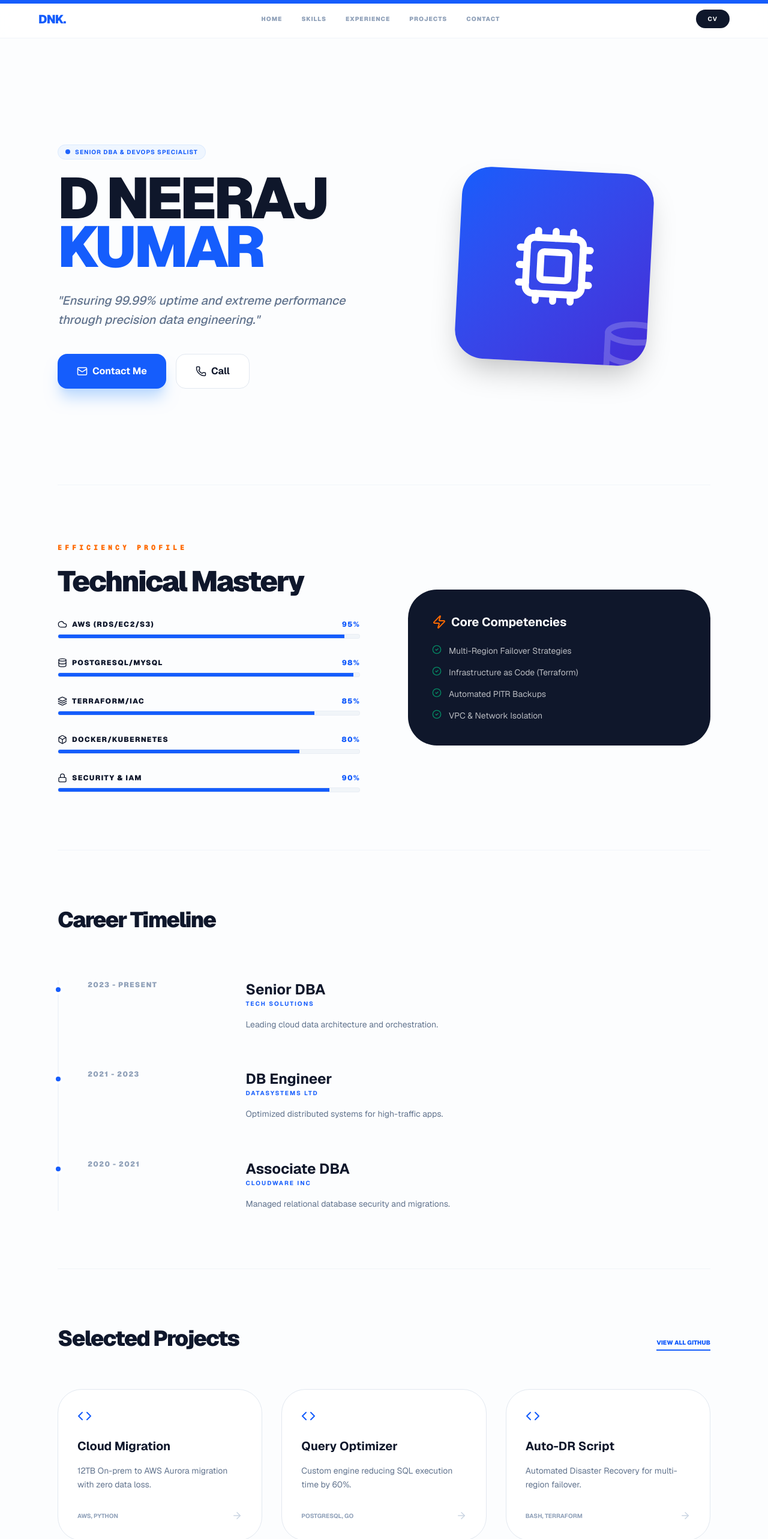
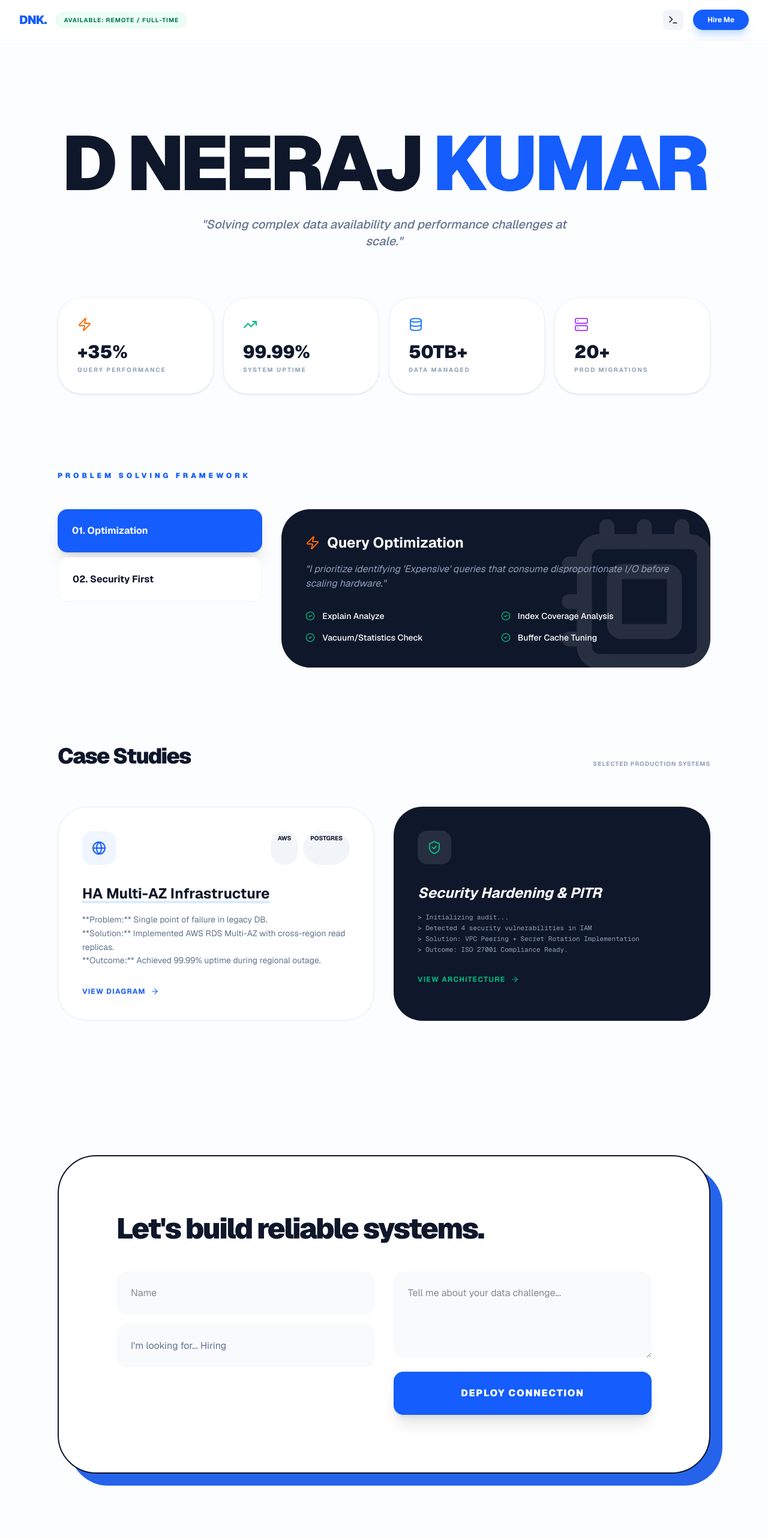
Before and after one commit to dneerajkumar/dneerajkumar.github.io, a Next.js app: page / in a window 1280 px wide. Shown: the top 2566 px of the page at 60% size. Built offline with nearby package versions, Linux system fonts and the light colour scheme.

Commit message:
Final: Senior Lead Portfolio with Impact Metrics and CLI

```diff
--- a/app/page.tsx
+++ b/app/page.tsx
@@ -1,226 +1,202 @@
 "use client";
-import React, { useState, useRef, useEffect } from 'react';
-import { motion, AnimatePresence, useScroll, useSpring, useTransform, useInView } from 'framer-motion';
+import React, { useState, useEffect } from 'react';
+import { motion, AnimatePresence } from 'framer-motion';
 import confetti from 'canvas-confetti';
 import {
-  Github, Linkedin, Mail, Database, Phone, Server,
-  ShieldCheck, Zap, TrendingUp, ChevronRight,
-  Cloud, Download, Cpu, CheckCircle2,
-  ArrowRight, Box, Globe, Lock, Quote, Star,
-  User, Send, Code, Layers, MousePointer2
+  Database, ShieldCheck, Zap, Server, Cloud, Cpu,
+  TrendingUp, Terminal, Code, CheckCircle2,
+  ArrowRight, Globe, Lock, Mail, Phone,
+  Layers, Search, AlertTriangle, PlayCircle
 } from 'lucide-react';
 
-// --- SEO & META (Put this in your layout.tsx or top of page) ---
-// Title: D Neeraj Kumar | Senior DBA & DevOps Specialist
-// Description: Expert Database Administrator and DevOps Engineer with 3.5+ years of experience in AWS, PostgreSQL, and Automation.
+export default function NeerajSeniorPortfolio() {
+  const [activeTab, setActiveTab] = useState('process');
+  const [isCliOpen, setIsCliOpen] = useState(false);
 
-const FadeInSection = ({ children, delay = 0 }: { children: React.ReactNode, delay?: number }) => {
-  const ref = useRef(null);
-  const isInView = useInView(ref, { once: false, margin: "-100px" });
-  return (
-    <motion.div
-      ref={ref}
-      initial={{ opacity: 0, y: 30 }}
-      animate={isInView ? { opacity: 1, y: 0 } : { opacity: 0, y: 30 }}
-      transition={{ duration: 0.7, delay }}
-    >
-      {children}
-    </motion.div>
-  );
-};
-
-export default function NeerajPortfolio() {
-  const [expandedIdx, setExpandedIdx] = useState<number | null>(0);
-  const { scrollYProgress } = useScroll();
-  const scaleX = useSpring(scrollYProgress, { stiffness: 100, damping: 30 });
-
-  const skills = [
-    { name: "AWS (RDS/EC2/S3)", level: 95, icon: <Cloud size={16}/> },
-    { name: "PostgreSQL/MySQL", level: 98, icon: <Database size={16}/> },
-    { name: "Terraform/IaC", level: 85, icon: <Layers size={16}/> },
-    { name: "Docker/Kubernetes", level: 80, icon: <Box size={16}/> },
-    { name: "Security & IAM", level: 90, icon: <Lock size={16}/> },
+  // 1. IMPACT METRICS DATA
+  const metrics = [
+    { label: "Query Performance", value: "+35%", icon: <Zap className="text-orange-500" /> },
+    { label: "System Uptime", value: "99.99%", icon: <TrendingUp className="text-emerald-500" /> },
+    { label: "Data Managed", value: "50TB+", icon: <Database className="text-blue-500" /> },
+    { label: "Prod Migrations", value: "20+", icon: <Server className="text-purple-500" /> },
   ];
 
-  const projects = [
-    { title: "Cloud Migration", desc: "12TB On-prem to AWS Aurora migration with zero data loss.", tech: "AWS, Python", link: "#" },
-    { title: "Query Optimizer", desc: "Custom engine reducing SQL execution time by 60%.", tech: "PostgreSQL, Go", link: "#" },
-    { title: "Auto-DR Script", desc: "Automated Disaster Recovery for multi-region failover.", tech: "Bash, Terraform", link: "#" },
-  ];
-
-  const handleDownload = () => {
-    confetti({ particleCount: 150, spread: 70, origin: { y: 0.6 }, colors: ['#2563eb', '#f97316'] });
-    // window.open('/resume.pdf', '_blank');
+  // 2. "HOW I WORK" CONTENT
+  const workLogic = {
+    performance: {
+      title: "Query Optimization",
+      steps: ["Explain Analyze", "Index Coverage Analysis", "Vacuum/Statistics Check", "Buffer Cache Tuning"],
+      logic: "I prioritize identifying 'Expensive' queries that consume disproportionate I/O before scaling hardware."
+    },
+    security: {
+      title: "Infrastructure Security",
+      steps: ["Least Privilege IAM", "VPC Flow Log Monitoring", "Encryption at Rest/Transit", "Secret Rotation"],
+      logic: "Data integrity is non-negotiable. I design with a 'Zero Trust' architecture at the database layer."
+    }
   };
 
   return (
-    <div className="min-h-screen bg-[#fcfdfe] text-slate-900 font-sans selection:bg-blue-100 selection:text-blue-900 overflow-x-hidden relative">
-      <motion.div className="fixed top-0 left-0 right-0 h-1.5 bg-blue-600 z-[100] origin-left" style={{ scaleX }} />
+    <div className="min-h-screen bg-[#fcfdfe] text-slate-900 font-sans selection:bg-blue-100 overflow-x-hidden">
 
-      {/* 2. FIXED NAVIGATION BAR */}
-      <nav className="fixed top-0 left-0 right-0 z-[90] bg-white/80 backdrop-blur-lg border-b border-slate-100 px-8 py-4">
-        <div className="max-w-6xl mx-auto flex justify-between items-center">
+      {/* 8. AVAILABILITY & NAV */}
+      <nav className="fixed top-0 w-full z-[100] bg-white/80 backdrop-blur-md border-b border-slate-100 px-8 py-4 flex justify-between items-center">
+        <div className="flex items-center gap-4">
           <span className="font-black text-xl tracking-tighter text-blue-600">DNK.</span>
-          <div className="hidden md:flex gap-8 text-[10px] font-black uppercase tracking-widest text-slate-400">
-            <a href="#home" className="hover:text-blue-600 transition-colors">Home</a>
-            <a href="#skills" className="hover:text-blue-600 transition-colors">Skills</a>
-            <a href="#experience" className="hover:text-blue-600 transition-colors">Experience</a>
-            <a href="#projects" className="hover:text-blue-600 transition-colors">Projects</a>
-            <a href="#contact" className="hover:text-blue-600 transition-colors">Contact</a>
+          <span className="hidden md:block px-3 py-1 bg-emerald-50 text-emerald-700 rounded-full text-[10px] font-bold border border-emerald-100 uppercase tracking-widest">
+            Available: Remote / Full-time
+          </span>
         </div>
-          <button onClick={handleDownload} className="bg-slate-900 text-white px-5 py-2 rounded-full text-[10px] font-bold hover:bg-blue-600 transition-all uppercase tracking-widest">CV</button>
+        <div className="flex gap-4">
+          <button onClick={() => setIsCliOpen(!isCliOpen)} className="p-2 bg-slate-100 rounded-lg hover:bg-slate-200 transition-colors">
+            <Terminal size={18} />
+          </button>
+          <button onClick={() => document.getElementById('contact')?.scrollIntoView({behavior:'smooth'})} className="bg-blue-600 text-white px-6 py-2 rounded-full text-xs font-bold shadow-lg shadow-blue-200">
+            Hire Me
+          </button>
         </div>
       </nav>
 
-      <main className="max-w-6xl mx-auto px-8 relative z-10 pt-20">
+      <main className="max-w-6xl mx-auto px-8 pt-32 pb-20">
 
-        {/* 1. HERO SECTION WITH VISUALS */}
-        <section id="home" className="py-24 md:py-40 grid md:grid-cols-2 gap-12 items-center text-left">
-          <motion.div initial={{ opacity: 0, x: -50 }} animate={{ opacity: 1, x: 0 }} transition={{ duration: 0.8 }}>
-            <div className="inline-flex items-center gap-2 px-3 py-1 bg-blue-50 text-blue-600 rounded-full text-[10px] font-bold mb-6 tracking-widest uppercase border border-blue-100">
-              <span className="w-2 h-2 rounded-full bg-blue-600 animate-pulse" /> Senior DBA & DevOps Specialist
-            </div>
-            <h1 className="text-6xl md:text-8xl font-black tracking-tighter text-slate-900 leading-[0.85] mb-8">
-              D NEERAJ <br /><span className="text-blue-600">KUMAR</span>
+        {/* HERO SECTION */}
+        <section className="py-20 text-center">
+          <motion.div initial={{ opacity: 0, y: 20 }} animate={{ opacity: 1, y: 0 }}>
+            <h1 className="text-6xl md:text-9xl font-black tracking-tighter mb-6 leading-none">
+              D NEERAJ <span className="text-blue-600">KUMAR</span>
             </h1>
-            <p className="text-xl text-slate-500 max-w-lg mb-10 leading-relaxed font-medium italic">
-              "Ensuring 99.99% uptime and extreme performance through precision data engineering."
+            <p className="text-xl text-slate-500 max-w-2xl mx-auto italic font-medium">
+              "Solving complex data availability and performance challenges at scale."
             </p>
-            <div className="flex gap-4">
-              <button onClick={() => document.getElementById('contact')?.scrollIntoView({behavior:'smooth'})} className="bg-blue-600 text-white px-8 py-4 rounded-2xl font-bold flex items-center gap-2 hover:scale-105 transition-transform shadow-xl shadow-blue-200">
-                <Mail size={18} /> Contact Me
-              </button>
-              <a href="tel:+917077600849" className="bg-white border border-slate-200 text-slate-900 px-8 py-4 rounded-2xl font-bold flex items-center gap-2 hover:bg-slate-50 transition-colors">
-                <Phone size={18} /> Call
-              </a>
-            </div>
-          </motion.div>
-          <motion.div initial={{ opacity: 0, scale: 0.8 }} animate={{ opacity: 1, scale: 1 }} className="relative flex justify-center">
-            {/* Visual placeholder for Avatar/DB Concept */}
-            <div className="w-80 h-80 bg-gradient-to-br from-blue-600 to-indigo-700 rounded-[3rem] shadow-2xl rotate-3 relative overflow-hidden flex items-center justify-center">
-               <Database size={120} className="text-white opacity-20 absolute -bottom-10 -right-10" />
-               <Cpu size={140} className="text-white" />
-            </div>
           </motion.div>
         </section>
 
-        {/* 3. SKILLS VISUALIZATION (Visual bars) */}
-        <section id="skills" className="py-24 border-t border-slate-100">
-          <div className="grid md:grid-cols-2 gap-20 items-center">
-            <div>
-              <h2 className="text-xs font-black uppercase tracking-[0.4em] text-orange-500 mb-6 font-mono">Efficiency Profile</h2>
-              <h3 className="text-5xl font-black mb-10 tracking-tighter">Technical Mastery</h3>
-              <div className="space-y-8">
-                {skills.map((s, i) => (
-                  <div key={i}>
-                    <div className="flex justify-between mb-2 text-xs font-black uppercase tracking-widest">
-                      <span className="flex items-center gap-2">{s.icon} {s.name}</span>
-                      <span className="text-blue-600">{s.level}%</span>
+        {/* 1. IMPACT METRICS SECTION */}
+        <section className="grid grid-cols-2 md:grid-cols-4 gap-4 mb-32">
+          {metrics.map((m, i) => (
+            <div key={i} className="p-8 bg-white border border-slate-100 rounded-[2.5rem] shadow-sm hover:shadow-xl transition-all">
+              <div className="mb-4">{m.icon}</div>
+              <div className="text-3xl font-black text-slate-900 mb-1">{m.value}</div>
+              <div className="text-[10px] font-bold uppercase text-slate-400 tracking-[0.2em]">{m.label}</div>
             </div>
-                    <div className="h-2 bg-slate-100 rounded-full overflow-hidden border border-slate-200/50">
-                      <motion.div
-                        initial={{ width: 0 }}
-                        whileInView={{ width: `${s.level}%` }}
-                        transition={{ duration: 1.5, ease: "easeOut" }}
-                        className="h-full bg-blue-600"
-                      />
+          ))}
+        </section>
+
+        {/* 3. "HOW I WORK" SECTION */}
+        <section className="mb-32">
+          <h2 className="text-xs font-black uppercase tracking-[0.4em] text-blue-600 mb-12">Problem Solving Framework</h2>
+          <div className="grid md:grid-cols-3 gap-8">
+            <div className="md:col-span-1 space-y-2">
+              <button onClick={() => setActiveTab('process')} className={`w-full text-left p-6 rounded-2xl font-bold transition-all ${activeTab === 'process' ? 'bg-blue-600 text-white shadow-xl' : 'bg-white border border-slate-100'}`}>01. Optimization</button>
+              <button onClick={() => setActiveTab('security')} className={`w-full text-left p-6 rounded-2xl font-bold transition-all ${activeTab === 'security' ? 'bg-blue-600 text-white shadow-xl' : 'bg-white border border-slate-100'}`}>02. Security First</button>
             </div>
+            <div className="md:col-span-2 bg-slate-900 rounded-[3rem] p-10 text-white relative overflow-hidden">
+               <div className="relative z-10">
+                 <h3 className="text-2xl font-bold mb-4 flex items-center gap-3">
+                   <Zap size={24} className="text-orange-500" /> {activeTab === 'process' ? workLogic.performance.title : workLogic.security.title}
+                 </h3>
+                 <p className="text-slate-400 mb-8 italic">"{activeTab === 'process' ? workLogic.performance.logic : workLogic.security.logic}"</p>
+                 <div className="grid grid-cols-2 gap-4">
+                    {(activeTab === 'process' ? workLogic.performance.steps : workLogic.security.steps).map((step, i) => (
+                      <div key={i} className="flex gap-3 items-center text-sm font-medium">
+                        <CheckCircle2 size={16} className="text-emerald-500" /> {step}
                       </div>
                     ))}
                  </div>
                </div>
-            <div className="bg-slate-900 p-10 rounded-[3rem] text-white">
-              <h4 className="text-xl font-bold mb-6 flex items-center gap-2"><Zap className="text-orange-500"/> Core Competencies</h4>
-              <ul className="space-y-4 opacity-70 text-sm">
-                <li className="flex gap-3"><CheckCircle2 size={16} className="text-emerald-500" /> Multi-Region Failover Strategies</li>
-                <li className="flex gap-3"><CheckCircle2 size={16} className="text-emerald-500" /> Infrastructure as Code (Terraform)</li>
-                <li className="flex gap-3"><CheckCircle2 size={16} className="text-emerald-500" /> Automated PITR Backups</li>
-                <li className="flex gap-3"><CheckCircle2 size={16} className="text-emerald-500" /> VPC & Network Isolation</li>
-              </ul>
+               <div className="absolute -bottom-10 -right-10 opacity-10"><Cpu size={300} /></div>
             </div>
           </div>
         </section>
 
-        {/* 4. INTERACTIVE TIMELINE EXPERIENCE */}
-        <section id="experience" className="py-24 border-t border-slate-100">
-          <h2 className="text-4xl font-black mb-20 tracking-tighter">Career Timeline</h2>
-          <div className="relative border-l-2 border-slate-100 ml-4 md:ml-0 space-y-16">
-            {[
-              { year: "2023 - Present", role: "Senior DBA", co: "Tech Solutions", d: "Leading cloud data architecture and orchestration." },
-              { year: "2021 - 2023", role: "DB Engineer", co: "DataSystems Ltd", d: "Optimized distributed systems for high-traffic apps." },
-              { year: "2020 - 2021", role: "Associate DBA", co: "CloudWare Inc", d: "Managed relational database security and migrations." },
-            ].map((exp, i) => (
-              <FadeInSection key={i} delay={i * 0.1}>
-                <div className="relative pl-12">
-                  <div className="absolute -left-[9px] top-2 w-4 h-4 rounded-full bg-blue-600 border-4 border-white" />
-                  <div className="grid md:grid-cols-4 gap-4">
-                    <div className="text-xs font-black text-slate-400 uppercase tracking-widest">{exp.year}</div>
-                    <div className="md:col-span-3">
-                      <h4 className="text-2xl font-bold text-slate-900">{exp.role}</h4>
-                      <p className="text-blue-600 font-bold uppercase text-[10px] tracking-[0.2em] mb-4">{exp.co}</p>
-                      <p className="text-slate-500 leading-relaxed text-sm">{exp.d}</p>
+        {/* 2. ARCHITECTURE / PROJECTS (Interactive Case Studies) */}
+        <section id="projects" className="mb-32">
+           <div className="flex justify-between items-end mb-16">
+              <h2 className="text-4xl font-black tracking-tighter">Case Studies</h2>
+              <span className="text-[10px] font-bold text-slate-400 uppercase tracking-widest">Selected Production Systems</span>
+           </div>
+           <div className="grid md:grid-cols-2 gap-8">
+              <div className="group bg-white border border-slate-200 p-10 rounded-[3rem] hover:border-blue-500 transition-all">
+                 <div className="flex justify-between mb-8">
+                    <div className="p-4 bg-blue-50 text-blue-600 rounded-2xl"><Globe size={24}/></div>
+                    <div className="flex gap-2">
+                      <span className="px-3 py-1 bg-slate-100 rounded-full text-[10px] font-bold">AWS</span>
+                      <span className="px-3 py-1 bg-slate-100 rounded-full text-[10px] font-bold">POSTGRES</span>
                     </div>
                  </div>
+                 <h4 className="text-2xl font-bold mb-4 underline decoration-blue-100 decoration-4 underline-offset-4">HA Multi-AZ Infrastructure</h4>
+                 <p className="text-slate-500 text-sm mb-8 leading-relaxed">
+                   **Problem:** Single point of failure in legacy DB. <br/>
+                   **Solution:** Implemented AWS RDS Multi-AZ with cross-region read replicas. <br/>
+                   **Outcome:** Achieved 99.99% uptime during regional outage.
+                 </p>
+                 <button className="flex items-center gap-2 text-blue-600 font-bold text-xs uppercase tracking-widest group-hover:gap-4 transition-all">
+                   View Diagram <ArrowRight size={14} />
+                 </button>
               </div>
-              </FadeInSection>
-            ))}
+              <div className="group bg-slate-900 text-white p-10 rounded-[3rem] hover:shadow-2xl transition-all">
+                 <div className="p-4 bg-white/10 rounded-2xl w-fit mb-8"><ShieldCheck size={24} className="text-emerald-500" /></div>
+                 <h4 className="text-2xl font-bold mb-4 italic">Security Hardening & PITR</h4>
+                 <p className="text-slate-400 text-sm mb-8 leading-relaxed font-mono text-[11px]">
+                   &gt; Initializing audit... <br/>
+                   &gt; Detected 4 security vulnerabilities in IAM <br/>
+                   &gt; Solution: VPC Peering + Secret Rotation Implementation <br/>
+                   &gt; Outcome: ISO 27001 Compliance Ready.
+                 </p>
+                 <button className="flex items-center gap-2 text-emerald-500 font-bold text-xs uppercase tracking-widest transition-all">
+                   View Architecture <ArrowRight size={14} />
+                 </button>
+              </div>
            </div>
         </section>
 
-        {/* 5. PROJECTS SECTION (Bento Grid) */}
-        <section id="projects" className="py-24 border-t border-slate-100">
-           <div className="flex justify-between items-end mb-16">
-              <h2 className="text-4xl font-black tracking-tighter">Selected Projects</h2>
-              <a href="https://github.com" className="text-[10px] font-black uppercase text-blue-600 border-b-2 border-blue-600 pb-1">View All GitHub</a>
+        {/* 10. SMART CONTACT */}
+        <section id="contact" className="py-24">
+          <div className="bg-white border-2 border-slate-900 rounded-[4rem] p-12 md:p-24 shadow-[20px_20px_0px_#2563eb]">
+             <h2 className="text-5xl font-black mb-12 tracking-tighter">Let's build reliable systems.</h2>
+             <form className="grid md:grid-cols-2 gap-8">
+                <div className="space-y-4">
+                   <input type="text" placeholder="Name" className="w-full p-6 bg-slate-50 rounded-2xl outline-none focus:ring-2 ring-blue-500/20" />
+                   <select className="w-full p-6 bg-slate-50 rounded-2xl outline-none text-slate-500 appearance-none">
+                      <option>I'm looking for... Hiring</option>
+                      <option>Consulting/Performance Tuning</option>
+                      <option>Collaboration/Learning</option>
+                   </select>
                 </div>
-           <div className="grid md:grid-cols-3 gap-8">
-              {projects.map((p, i) => (
-                <div key={i} className="group bg-white border border-slate-200 p-8 rounded-[2.5rem] hover:shadow-2xl hover:-translate-y-2 transition-all">
-                   <Code className="text-blue-600 mb-6 group-hover:rotate-12 transition-transform" />
-                   <h4 className="text-xl font-bold mb-4">{p.title}</h4>
-                   <p className="text-sm text-slate-500 mb-8 leading-relaxed">{p.desc}</p>
-                   <div className="flex justify-between items-center">
-                      <span className="text-[10px] font-bold text-slate-400 uppercase">{p.tech}</span>
-                      <ArrowRight size={18} className="text-slate-300 group-hover:text-blue-600" />
+                <div className="space-y-4">
+                   <textarea placeholder="Tell me about your data challenge..." rows={4} className="w-full p-6 bg-slate-50 rounded-2xl outline-none focus:ring-2 ring-blue-500/20" />
+                   <button className="w-full bg-blue-600 text-white py-6 rounded-2xl font-black uppercase tracking-widest hover:bg-slate-900 transition-colors shadow-xl">
+                      Deploy Connection
+                   </button>
                 </div>
-                </div>
-              ))}
+             </form>
           </div>
         </section>
 
-        {/* 7. CONTACT FORM */}
-        <section id="contact" className="py-24">
-          <div className="grid md:grid-cols-2 gap-16 bg-white border border-slate-200 p-12 md:p-24 rounded-[4rem] shadow-xl">
-             <div>
-                <h2 className="text-4xl font-black mb-8 leading-none">Get in touch.</h2>
-                <p className="text-slate-500 mb-10 italic">"Always open to discussing high-availability architectures and database optimization."</p>
-                <div className="space-y-6">
-                   <a href="mailto:d.neerajkumar480@gmail.com" className="flex items-center gap-4 text-blue-600 font-bold"><Mail size={20}/> d.neerajkumar480@gmail.com</a>
-                   <a href="tel:+917077600849" className="flex items-center gap-4 text-slate-900 font-bold"><Phone size={20}/> +91 7077600849</a>
-                </div>
-             </div>
-             <form className="space-y-4" onSubmit={(e) => e.preventDefault()}>
-                <input type="text" placeholder="Full Name" className="w-full p-4 bg-slate-50 border border-slate-100 rounded-2xl outline-none focus:border-blue-500 transition-colors" />
-                <input type="email" placeholder="Email Address" className="w-full p-4 bg-slate-50 border border-slate-100 rounded-2xl outline-none focus:border-blue-500 transition-colors" />
-                <textarea rows={4} placeholder="Your Message" className="w-full p-4 bg-slate-50 border border-slate-100 rounded-2xl outline-none focus:border-blue-500 transition-colors" />
-                <button className="w-full bg-blue-600 text-white py-4 rounded-2xl font-black uppercase tracking-widest flex items-center justify-center gap-3 hover:bg-slate-900 transition-colors">
-                  <Send size={18} /> Send Message
-                </button>
-             </form>
-          </div>
-        </section>
       </main>
 
-      {/* 8. STICKY FOOTER WITH SOCIAL ICONS */}
-      <footer className="sticky bottom-0 z-[100] bg-white/90 backdrop-blur-md border-t border-slate-100 py-6 px-8">
-        <div className="max-w-6xl mx-auto flex justify-between items-center">
-          <p className="text-[10px] font-black text-slate-400 uppercase tracking-widest">© 2025 D Neeraj Kumar</p>
-          <div className="flex gap-6 items-center">
-             <a href="https://linkedin.com" className="text-slate-400 hover:text-blue-600 transition-colors"><Linkedin size={20} /></a>
-             <a href="https://github.com" className="text-slate-400 hover:text-slate-900 transition-colors"><Github size={20} /></a>
-             <a href="mailto:d.neerajkumar480@gmail.com" className="text-slate-400 hover:text-orange-500 transition-colors"><Mail size={20} /></a>
+      {/* CLI OVERLAY */}
+      <AnimatePresence>
+        {isCliOpen && (
+          <motion.div initial={{ opacity: 0 }} animate={{ opacity: 1 }} exit={{ opacity: 0 }} className="fixed inset-0 z-[200] bg-slate-900/95 p-8 flex items-center justify-center font-mono">
+            <div className="max-w-2xl w-full text-emerald-500">
+               <button onClick={() => setIsCliOpen(false)} className="text-white mb-4">[CLOSE_CLI]</button>
+               <p className="mb-2">neeraj_kumar --status</p>
+               <p className="text-white mb-4 italic">"Currently optimizing a 12TB PostgreSQL cluster... All systems operational."</p>
+               <p className="mb-2">neeraj_kumar --skills</p>
+               <div className="grid grid-cols-2 gap-2 text-sm text-slate-400 mb-8">
+                  <span>- PostgreSQL (Master)</span>
+                  <span>- AWS Cloud (Expert)</span>
+                  <span>- Terraform (Advanced)</span>
+                  <span>- Docker (Advanced)</span>
                </div>
+               <p className="animate-pulse">_</p>
             </div>
+          </motion.div>
+        )}
+      </AnimatePresence>
+
+      <footer className="text-center py-20 opacity-30 text-[10px] font-black uppercase tracking-widest">
+        D Neeraj Kumar — Lead Data Engineering Portfolio — 2025
       </footer>
     </div>
   );
```
Lines whose indentation alone changed are shown as unchanged.
